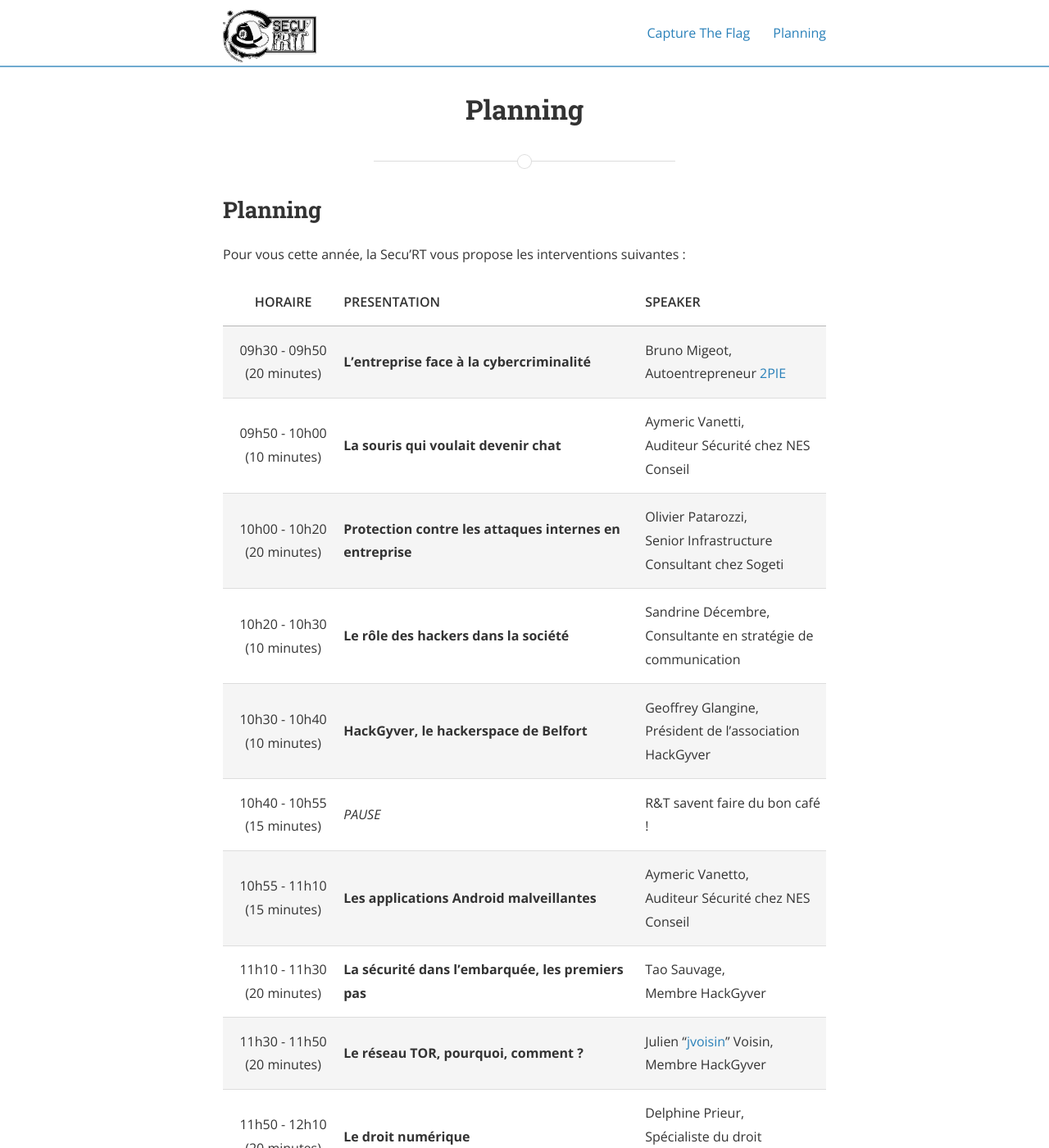
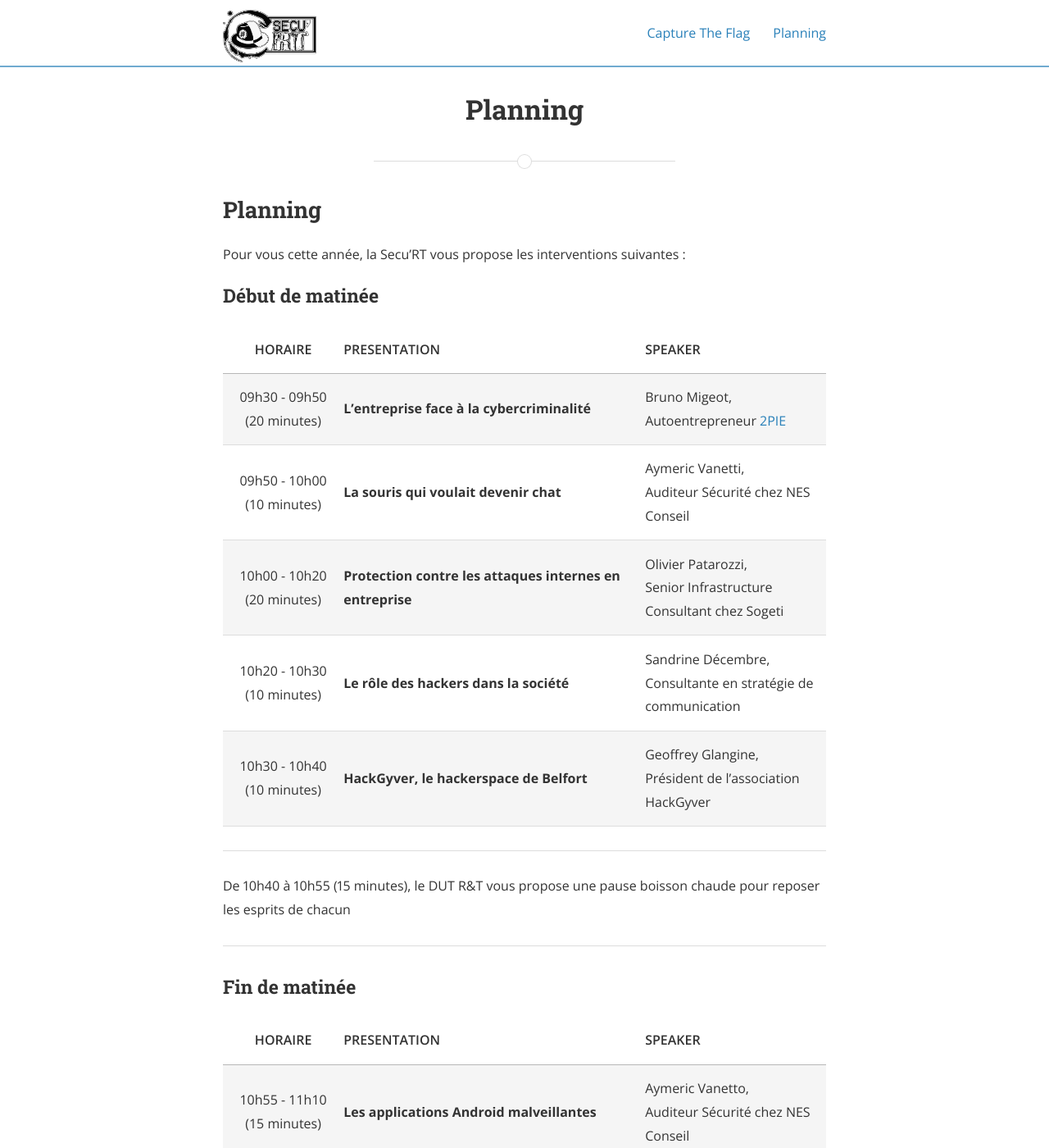
Before and after one commit to SecuRT/securt.github.io, a Jekyll site: the page built from planning.md, in a window 1280 px wide and 1400 px high. Shown: the whole window at 82% size. Built offline with Jekyll 4.4.1, drawn with Linux system fonts in a browser that asks for light colours; nearby versions of some CDN libraries.

Commit message:
[planning] Split morning in two parts.

```diff
--- a/planning.md
+++ b/planning.md
@@ -7,6 +7,8 @@ permalink: /planning/
 ## Planning
 
 Pour vous cette année, la Secu'RT vous propose les interventions suivantes :
+
+### Début de matinée
 
 <table>
   <thead>
@@ -42,11 +44,26 @@ Pour vous cette année, la Secu'RT vous propose les interventions suivantes :
       <td><strong>HackGyver, le hackerspace de Belfort</strong></td>
       <td>Geoffrey Glangine,<br>Président de l’association HackGyver</td>
     </tr>
+  </tbody>
+</table>
+
+<div>
+    <hr>
+    <p>De 10h40 à 10h55 (15 minutes), le DUT R&amp;T vous propose une pause boisson chaude pour reposer les esprits de chacun</p>
+    <hr>
+</div>
+
+### Fin de matinée
+
+<table>
+  <thead>
     <tr>
-      <td style="text-align: center">10h40 - 10h55 <br>(15 minutes)</td>
-      <td><em>PAUSE</em></td>
-      <td>R&amp;T savent faire du bon café !</td>
+      <th style="text-align: center; width: 20%">HORAIRE</th>
+      <th style="width: 50%">PRESENTATION</th>
+      <th style="width: 30%">SPEAKER</th>
     </tr>
+  </thead>
+  <tbody>
     <tr style="background-color: #f5f5f5;">
       <td style="text-align: center">10h55 - 11h10 <br>(15 minutes)</td>
       <td><strong>Les applications Android malveillantes</strong></td>
```
